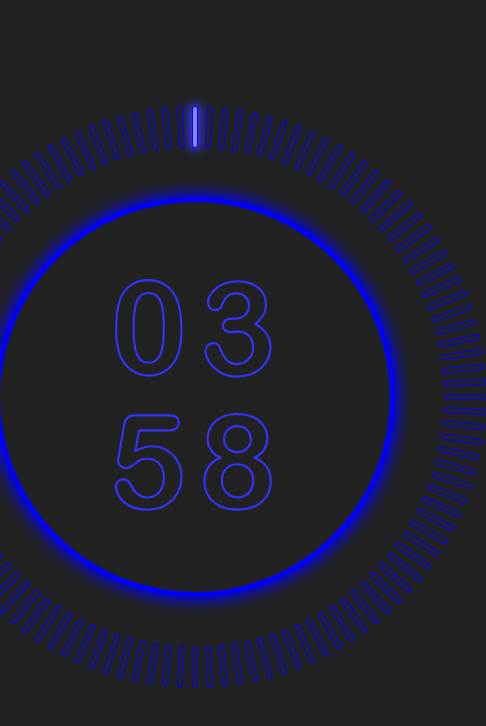
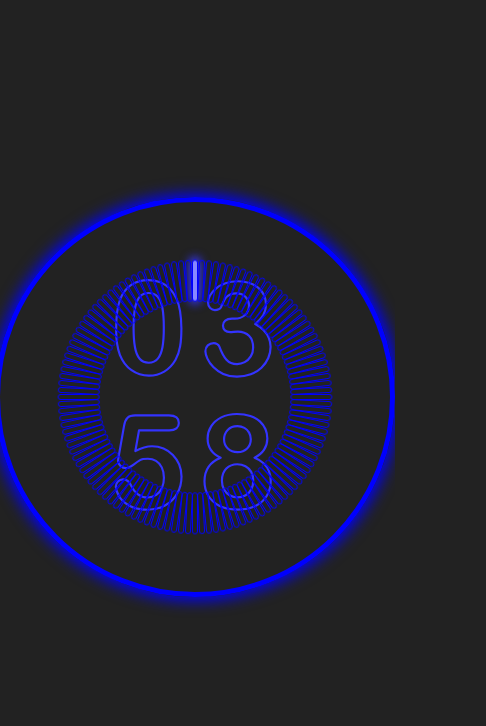
Before and after one commit to Tsuyoshi84/fancy-stop-watch, a Svelte app: page / in a window 390 px wide. Both pictures are taken after a click on the button "Start". Shown: the top 726 px of the page, 486 px wide, since content can reach past the window. Built offline with nearby package versions, Linux system fonts and the light colour scheme.

Commit message:
Modify css

```diff
--- a/src/Watch.svelte
+++ b/src/Watch.svelte
@@ -59,13 +59,8 @@
   }
 
   .number {
-    width: 7rem;
-  }
-
-  @media (max-width: 540px) {
-    .number {
-      width: 23vw;
-    }
+    --number-width: 7rem;
+    width: var(--number-width);
   }
 
   @keyframes blur {
@@ -81,25 +76,38 @@
   }
 
   .needle {
+    --needle-angle: 0deg;
+    --needle-length: -270px;
     position: absolute;
     width: 4px;
     height: 40px;
     border: 1px solid blue;
     border-radius: 5px;
     background-color: transparent;
-    transform: rotate(360deg) translate(0px, -270px);
+    transform: rotate(var(--needle-angle)) translate(0px, var(--needle-length));
     transition: all 2s ease-in-out;
+    transition-delay: -1s;
   }
 
   .needle.on {
     background-color: #88f;
     box-shadow: 0 0 10px 3px #33f;
   }
+
+  @media (max-width: 540px) {
+    .number {
+      --number-width: 23vw;
+    }
+
+    .needle {
+      --needle-length: calc(100vw / 2 * -1 + 30px);
+    }
+  }
 </style>
 
 <section class="watch">
   {#each needles as needle}
-    <div class="needle" class:on={needle.on} style="transform: rotate({needle.angle * anglePrecision}deg) translate(0px, -270px);" />
+    <div class="needle" class:on={needle.on} style="--needle-angle: {needle.angle * anglePrecision}deg" />
   {/each}
 
   <div class="time-wrapper">
```
